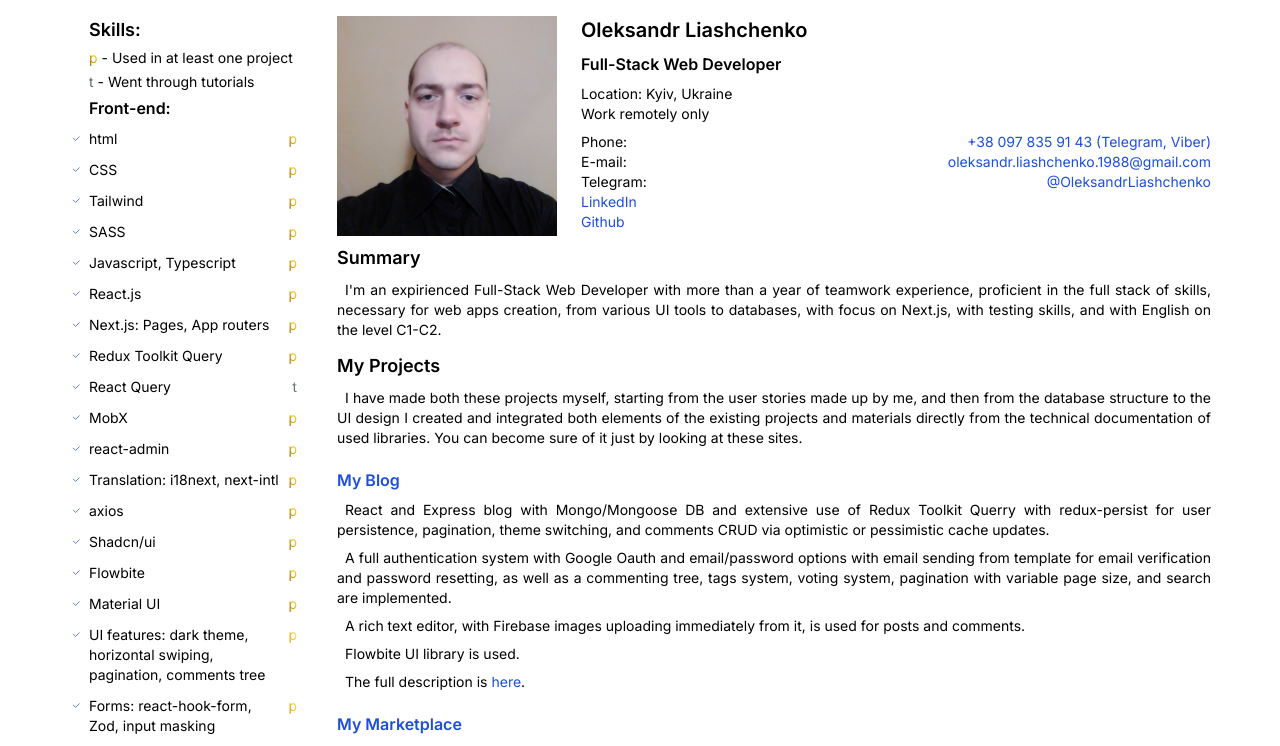
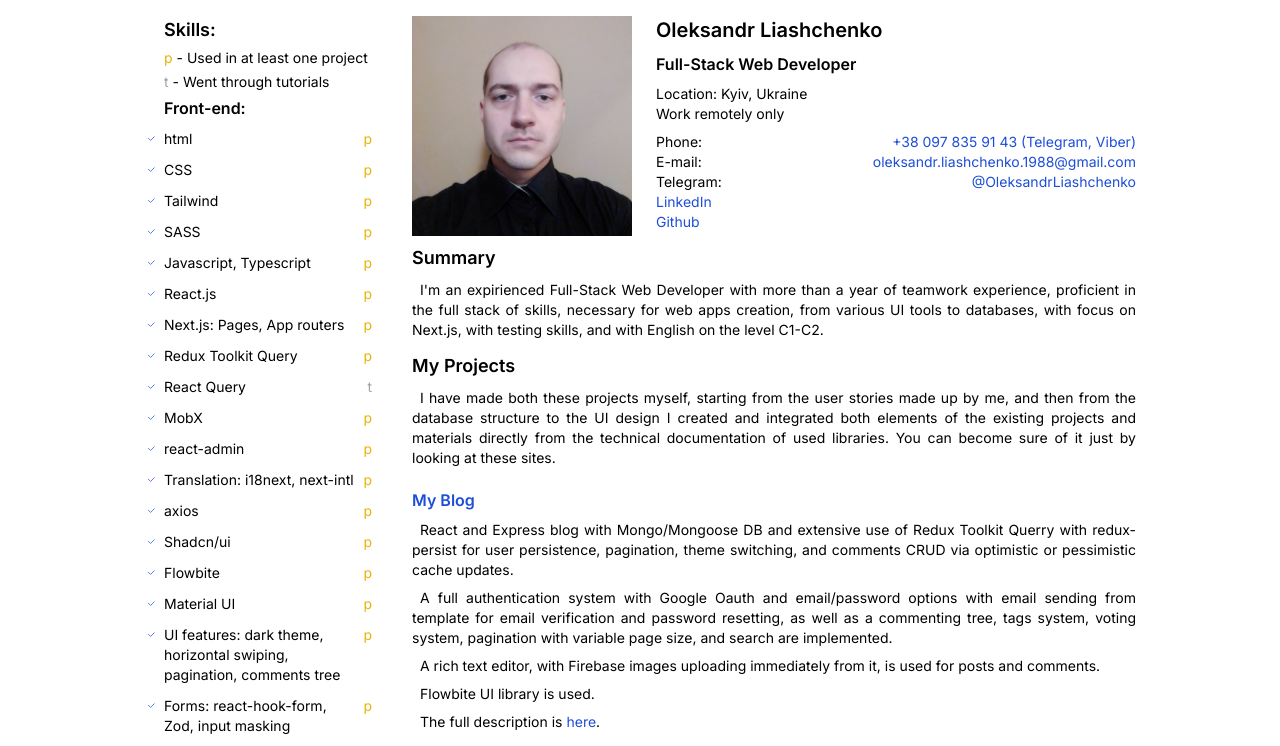
Before and after one commit to aleksandr04635/resume, a Next.js app: page /en/pdf in a window 1280 px wide. Shown: the top 746 px of the page. Built offline with nearby package versions, Linux system fonts and the light colour scheme.

Commit message:
31.10.2025

```diff
--- a/app/_components/header.tsx
+++ b/app/_components/header.tsx
@@ -8,12 +8,19 @@ import { LanguageSwitch } from "./language-switch";
 
 export const Header = ({ locale }: { locale: string }) => {
   const t = useTranslations("Header");
-  // const { locale } = await params;
+  //const { locale } = await params;
   //rounded-xl bg-secondary  h-16
 
   //https://drive.google.com/file/d/1P0Pl251KuAyKPUFfvLjcNccoMt1Cb5Rd/view?usp=sharing
   //add here lang via locale
-  const fileId = "1P0Pl251KuAyKPUFfvLjcNccoMt1Cb5Rd"; // Replace with your actual file ID
+  //const fileId = "1P0Pl251KuAyKPUFfvLjcNccoMt1Cb5Rd"; // Replace with your actual file ID
+  //https://drive.google.com/file/d/1v_ktmw6ZJZUdb_vmEracpNTzZkQ3Il4u/view?usp=sharing
+  //https://drive.google.com/file/d/1SY_ZeV_ZNMejCiZapD9tXkyNNAVDrqeo/view?usp=sharing
+  //console.log("locale in Header:", locale);
+  const fileId =
+    locale == "ua"
+      ? "1v_ktmw6ZJZUdb_vmEracpNTzZkQ3Il4u"
+      : "1SY_ZeV_ZNMejCiZapD9tXkyNNAVDrqeo";
 
   const downloadLink = `https://drive.google.com/uc?export=download&id=${fileId}`;
 
--- a/app/_components/main-content.tsx
+++ b/app/_components/main-content.tsx
@@ -14,7 +14,7 @@ function MainContent({ pageType, locale }: Props) {
         "mx-auto flex gap-5 px-1 py-4 text-justify",
         pageType === "site"
           ? "mb-16 mt-4 max-w-[1000px] flex-col-reverse lg:flex-row"
-          : "mt-0 max-w-[1150px] flex-row",
+          : "mt-0 max-w-[1000px] flex-row",
       )}
     >
       <SideList pageType={pageType} locale={locale} />
--- a/app/_components/sidebar.tsx
+++ b/app/_components/sidebar.tsx
@@ -10,16 +10,18 @@ type Props = { pageType: "site" | "pdf"; locale: string };
 
 function PSymbol() {
   return (
-    <span className="bg-gradient-to-bl from-yellow-200 via-yellow-500 to-yellow-800 bg-clip-text text-transparent">
+    /*  <span className="bg-gradient-to-bl from-yellow-200 via-yellow-500 to-yellow-800 bg-clip-text text-transparent">
       {"p"}
-    </span>
+    </span> */
+    <span className="text-yellow-500">{"p"}</span>
   );
 }
 function TSymbol() {
   return (
-    <span className="bg-gradient-to-bl from-gray-200 via-gray-500 to-gray-800 bg-clip-text text-transparent">
+    /*  <span className="bg-gradient-to-bl from-gray-200 via-gray-500 to-gray-800 bg-clip-text text-transparent">
       {"t"}
-    </span>
+    </span> */
+    <span className="text-gray-400">{"t"}</span>
   );
 }
 
--- a/lib/side-data.tsx
+++ b/lib/side-data.tsx
@@ -144,4 +144,5 @@ export const sideList = [
   },
   { text: "English: C1-C2", textUA: "Англійська: C1-C2" },
   { text: "Polish: B1-B2", textUA: "Польська: B1-B2" },
+  { text: "German: A1-A2", textUA: "Німецька: A1-A2" },
 ];
```
